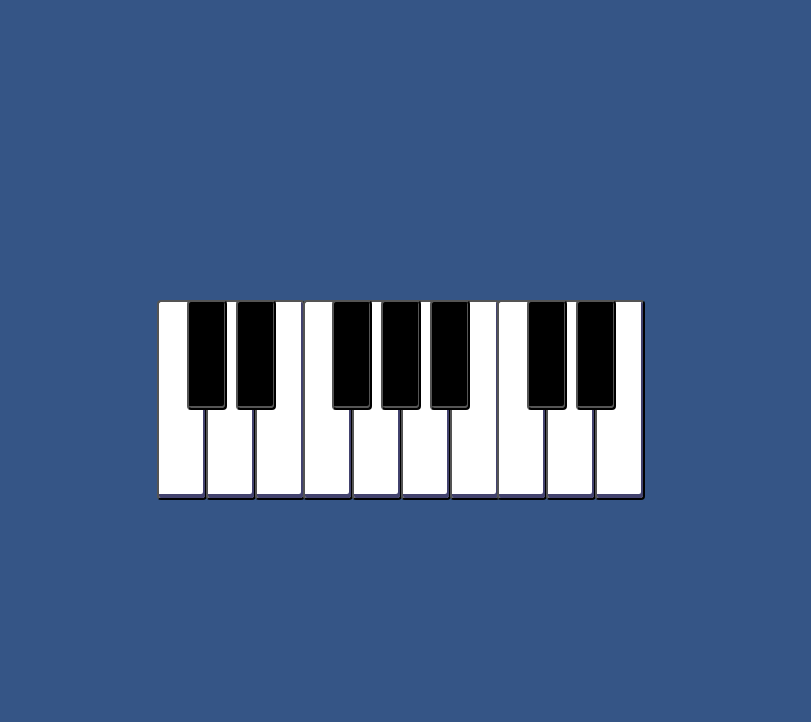
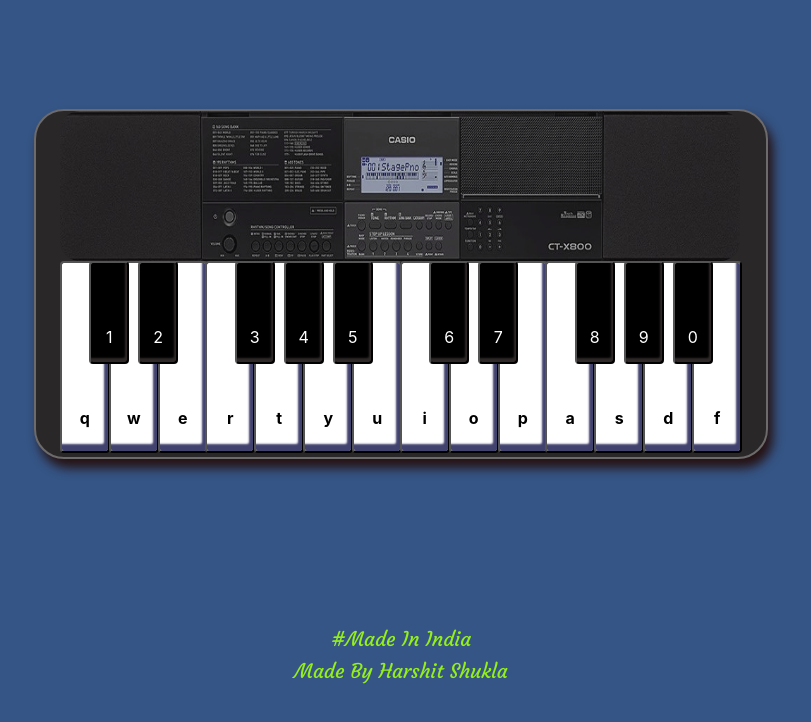
Before and after one commit to HarshitShukla01/Casio, a plain HTML site: page index.html in a window 1280 px wide. Shown: the whole page, without its empty margins (239-1050 px from the left). Drawn offline with nearby package versions, Linux system fonts and the light colour scheme.

Commit message:
adding image and extra key

```diff
--- a/index.html
+++ b/index.html
@@ -8,30 +8,54 @@
 		<script src="https://maxcdn.bootstrapcdn.com/bootstrap/4.5.2/js/bootstrap.min.js"></script>
 		<script src="https://cdnjs.cloudflare.com/ajax/libs/popper.js/1.16.0/umd/popper.min.js"></script>
 		<link rel="stylesheet" href="mystyle.css">
+		<style>
+         @import url('https://fonts.googleapis.com/css2?family=Courgette&display=swap');
+        </style>
 
-		<title>Document</title>
+		<title>Virtual Piano Player</title>
 	</head>
 	<body>
-		 <div class="d-block">
-		 	<button id="w1" class="whitebg" onclick="myfunc(new Audio('Music_Note/C.wav'))"></button>
-		 	<button id="b1" class="blackbg" onclick="myfunc(new Audio('Music_Note/C_Drum.wav'))"></button>
-		 	<button id="w2" class="whitebg" onclick="myfunc(new Audio('Music_Note/D.wav'))"></button>
-		 	<button id="b2" class="blackbg" onclick="myfunc(new Audio('Music_Note/D_Drum.wav'))"></button>
-		 	<button id="w3" class="whitebg" onclick="myfunc(new Audio('Music_Note/E.wav'))"></button>
-		 	<button id="w4" class="whitebg" onclick="myfunc(new Audio('Music_Note/F.wav'))"></button>
-		 	<button id="b3" class="blackbg" onclick="myfunc(new Audio('Music_Note/F_Drum.wav'))"></button>
-		 	<button id="w5" class="whitebg" onclick="myfunc(new Audio('Music_Note/G.wav'))"></button>
-		 	<button id="b4" class="blackbg" onclick="myfunc(new Audio('Music_Note/G_Drum.wav'))"></button>
-		 	<button id="w6" class="whitebg" onclick="myfunc(new Audio('Music_Note/A.wav'))"></button>
-		 	<button id="b5" class="blackbg" onclick="myfunc(new Audio('Music_Note/Bb_Drum.wav'))"></button>
-		 	<button id="w7" class="whitebg" onclick="myfunc(new Audio('Music_Note/B.wav'))"></button>
-		 	<button id="w8" class="whitebg" onclick="myfunc(new Audio('Music_Note/C1.wav'))"></button>
-		 	<button id="b6" class="blackbg" onclick="myfunc(new Audio('Music_Note/C1_Drum.wav'))"></button>
-		 	<button id="w9" class="whitebg" onclick="myfunc(new Audio('Music_Note/D1.wav'))"></button>
-		 	<button id="b7" class="blackbg" onclick="myfunc(new Audio('Music_Note/D1_Drum.wav'))"></button>
-		 	<button id="w0" class="whitebg" onclick="myfunc(new Audio('Music_Note/E1.wav'))"></button>
+		<div>
+		<div id="bg1" class="d-block px-4 pb-1">
+			<img id="i1" src="f1.jpg">
+			<div>
+				<button id="w1" class="whitebg" onclick="myfunc(new Audio('Music_Note/C.wav'))">q</button>
+				<button id="b1" class="blackbg " onclick="myfunc(new Audio('Music_Note/C_Drum.wav'))">1</button>
+				<button id="w2" class="whitebg" onclick="myfunc(new Audio('Music_Note/D.wav'))">w</button>
+				<button id="b2" class="blackbg" onclick="myfunc(new Audio('Music_Note/D_Drum.wav'))">2</button>
+				<button id="w3" class="whitebg" onclick="myfunc(new Audio('Music_Note/E.wav'))">e</button>
+				<button id="w4" class="whitebg" onclick="myfunc(new Audio('Music_Note/F.wav'))">r</button>
+				<button id="b3" class="blackbg" onclick="myfunc(new Audio('Music_Note/F_Drum.wav'))">3</button>
+				<button id="w5" class="whitebg" onclick="myfunc(new Audio('Music_Note/G.wav'))">t</button>
+				<button id="b4" class="blackbg" onclick="myfunc(new Audio('Music_Note/G_Drum.wav'))">4</button>
+				<button id="w6" class="whitebg" onclick="myfunc(new Audio('Music_Note/A.wav'))">y</button>
+				<button id="b5" class="blackbg" onclick="myfunc(new Audio('Music_Note/Bb_Drum.wav'))">5</button>
+				<button id="w7" class="whitebg" onclick="myfunc(new Audio('Music_Note/B.wav'))">u</button>
+				<button id="w8" class="whitebg" onclick="myfunc(new Audio('Music_Note/C1.wav'))">i</button>
+				<button id="b6" class="blackbg" onclick="myfunc(new Audio('Music_Note/C1_Drum.wav'))">6</button>
+				<button id="w9" class="whitebg" onclick="myfunc(new Audio('Music_Note/D1.wav'))">o</button>
+				<button id="b7" class="blackbg" onclick="myfunc(new Audio('Music_Note/D1_Drum.wav'))">7</button>
+				<button id="w0" class="whitebg" onclick="myfunc(new Audio('Music_Note/E1.wav'))">p</button>
+				<button id="w10" class="whitebg" onclick="myfunc(new Audio('Music_Note/C_s1.wav'))">a</button>
+				<button id="b8" class="blackbg" onclick="myfunc(new Audio('Music_Note/A_Drum.wav'))">8</button>
+				<button id="w11" class="whitebg" onclick="myfunc(new Audio('Music_Note/D_s1.wav'))">s</button>
+				<button id="b9" class="blackbg" onclick="myfunc(new Audio('Music_Note/Dq_Drum.wav'))">9</button>
+				<button id="w12" class="whitebg" onclick="myfunc(new Audio('Music_Note/F1.wav'))">d</button>
+				<button id="b10" class="blackbg" onclick="myfunc(new Audio('Music_Note/E1_Drum.wav'))">0</button>
+				<button id="w13" class="whitebg" onclick="myfunc(new Audio('Music_Note/G_s.wav'))">f</button>
 			</div>
-
+		</div>
+		<br>
+		<br>
+		<br>
+		<br>
+		<br>
+		<br>
+		<div class="container text-center mt-4 mb-0">
+			<h5>#Made In India</h5>
+			<h5>Made By Harshit Shukla</h5>
+		</div>
+		</div>
 		<script type="text/javascript">
 			function myfunc(ref)
 			{
@@ -50,6 +74,10 @@
 				else if(key=='i') $("#w8").click();
 		        else if(key=='o') $("#w9").click();
 				else if(key=='p') $("#w0").click();
+				else if(key=='a') $("#w10").click();
+				else if(key=='s') $("#w11").click();
+		        else if(key=='d') $("#w12").click();
+				else if(key=='f') $("#w13").click();
 				else if(key=='1') $("#b1").click();
 				else if(key=='2') $("#b2").click();
 				else if(key=='3') $("#b3").click();
@@ -57,6 +85,9 @@
 				else if(key=='5') $("#b5").click();
 				else if(key=='6') $("#b6").click();
 				else if(key=='7') $("#b7").click();
+				else if(key=='8') $("#b8").click();
+				else if(key=='9') $("#b9").click();
+				else if(key=='0') $("#b0").click();
 			})
 		</script>
 	</body>
--- a/mystyle.css
+++ b/mystyle.css
@@ -8,7 +8,9 @@ body{
 }
 
 .d-block{
- height: 200px;
+ border: 2px solid #6c6a6b;
+ border-radius: 30px;
+ box-shadow: 5px 9px 11px 0px #261212;
 }
 
 button {
@@ -18,15 +20,35 @@ button {
 button: hover{
 	background-color: green;
 }
+#i1{
+ width: 680px;
+ height: 150px;
+ border-radius: 20px;
+ opacity: 0.7;
+}
+
+#bg1{
+ background-color: #292727;
+ overflow: hidden;
+}
 
 .whitebg{
 	height: 100%;
 	width: 50px;
 	background-color: #fff;
+	vertical-align: top;
+	box-shadow: inset -4px -7px 2px 0 #42426e;
+	padding-bottom: 0px;
+	padding-top: 21%;
+	padding-bottom: 3%;
+	color: black;
+	font-weight: bold;
 
-	box-shadow: inset -2px -4px #42426e;
 }
 
+.whitebg:focus{
+	background-color: #cec6c6;
+}
 
 .blackbg{
 	height: 55%;
@@ -37,18 +59,21 @@ button: hover{
 	vertical-align: top;
 	position: relative;
 	z-index: 2;
-	box-shadow: inset -1px -2px #555555;
+	box-shadow: inset -2px -4px 2px 0 #2f2929;
+	color: white;
+	padding-top: 9%;
+	padding-bottom: 2%;
 }
 
-/*.button:after {
-  background: #90EE90;
+.blackbg:focus{
+	background-color: #403e3e;
 }
 
-.button:active:after {
-  padding: 0;
-  margin: 0;
-  opacity: 1;
-}*/
-#w3,#w7{
+#w3,#w7,#w0{
 	margin-right: -7px;
 }
+
+h5{
+	font-family: 'Courgette', cursive;
+	color: #94ef1b;
+}
```
Also changed, not shown: f1.jpg (added), 12 other files. Lines whose indentation alone changed are shown as unchanged.
